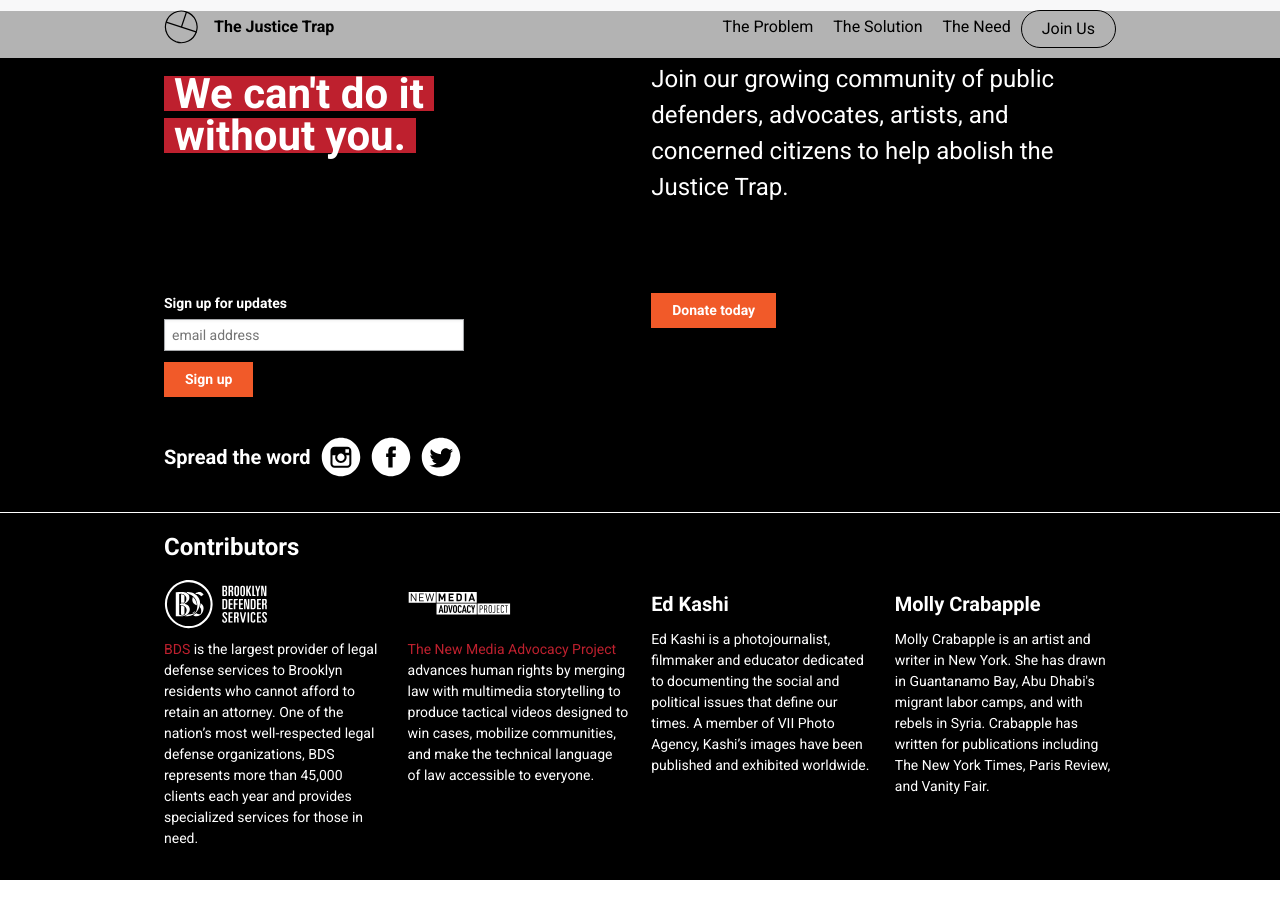
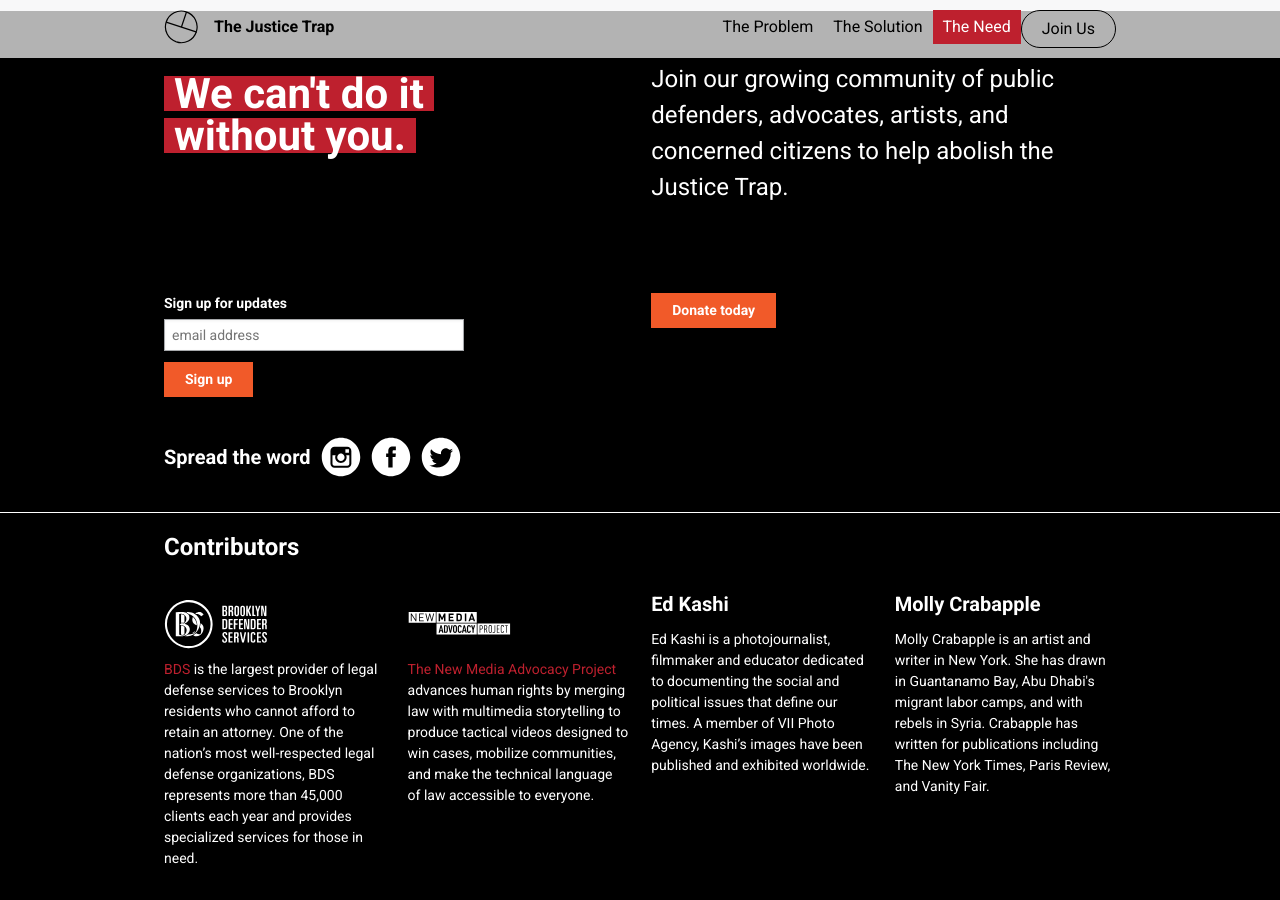
Before and after one commit to noahmanger/thejusticetrap, a Jekyll site: the page built from index.html, in a window 1280 px wide and 900 px high, scrolled down 4765 px. Built offline with Jekyll 4.4.1, drawn with Linux system fonts in a browser that asks for light colours.

```diff
--- a/_includes/footer.html
+++ b/_includes/footer.html
@@ -1,4 +1,4 @@
-<footer class="site-footer">
+<footer class="footer">
   <div class="section__content">
     <div class="clearfix">
       <h2 class="footer__heading">Contributors</h2>
--- a/assets/_sass/components/_footer.scss
+++ b/assets/_sass/components/_footer.scss
@@ -1,7 +1,15 @@
-.site-footer {
+.footer {
   background-color: $black;
   color: $white;
   border-top: 1px solid $white;
+}
+
+.contributor__name {
+  display: table-cell;
+  height: 5rem;
+  margin-top: 2rem;
+  vertical-align: bottom;
+  margin-bottom: 1rem;
 }
 
 @include media($large-screen-up) {
@@ -10,9 +18,7 @@
   }
 
   .contributor__name {
-    display: table-cell;
     height: 5rem;
     vertical-align: middle;
-    margin-bottom: 1rem;
   }
 }
--- a/assets/_sass/components/_nav.scss
+++ b/assets/_sass/components/_nav.scss
@@ -28,6 +28,11 @@
   &:hover {
     color: $red;
   }
+
+  &.active {
+    background: $red;
+    color: $white;
+  }
 }
 
 .page-nav__link--join {
--- a/assets/js/init.js
+++ b/assets/js/init.js
@@ -8,26 +8,53 @@ $(document).ready(function() {
     new Tabs($(this));
   });
 
-  // $('.section').each(function(index, section){
-  //   var sectionWatcher = scrollMonitor.create(section)
-  //   sectionWatcher.stateChange(function(){
-  //     if (section.isInViewport) {
-  //       console.log($(this).attr('id'));
-  //     }
-  //   })
-  // })
 
-  // var controller = new ScrollMagic.Controller();
-  //
-  // // Scene Handler
-  // var scene = new ScrollMagic.Scene({
-  //   triggerElement: "#section-1", // point of execution
-  // });
-  //
-  // controller.addScene([
-  //   scene,
-  //   scene2
-  // ]);
+  var controller = new ScrollMagic.Controller();
+  var sceneIDs = ['#introduction', '#the-problem', '#the-solution', '#the-need', '#join-us'];
+  var scenes = [];
+  var headerHeight = $('.site-header').outerHeight();
+
+  // Scene Handler
+  var sceneFactory = function(id) {
+    var height = $(id).outerHeight();
+
+    var scene = new ScrollMagic.Scene({
+      triggerElement: id,
+      // offset: headerHeight,
+      duration: height,
+      triggerHook: 0
+    });
+
+    scene.$link = $('.site-header a[href="'+ id +'"]');
+
+    scene.on('enter', function(e) {
+      e.target.$link.addClass('active');
+      // window.history.pushState(id);
+    });
+
+    scene.on('leave', function(e) {
+      e.target.$link.removeClass('active');
+    });
+
+    return scene;
+  }
+
+  sceneIDs.forEach(function(id) {
+    var scene = sceneFactory(id);
+    scenes.push(scene);
+  });
+
+  // Animate scroll
+  $('.page-nav__link').on('click', function(e){
+    e.preventDefault();
+    $target = $(e.target);
+    var sectionTop = $($target.attr('href')).offset().top + 2;
+    $('html, body').animate({
+      scrollTop: sectionTop + 'px'
+    })
+  });
+
+  controller.addScene(scenes);
 });
 
 var BREAKPOINTS = {
--- a/index.html
+++ b/index.html
@@ -5,12 +5,14 @@ noindex: true
 <section class="section section-1" id="introduction">
   {% include section-1.html %}
 </section>
-<section class="section section-2" id="the-problem">
-  {% include section-2.html %}
-</section>
-<section class="section section-3">
-  {% include section-3.html %}
-</section>
+<div id="the-problem">
+  <section class="section section-2">
+    {% include section-2.html %}
+  </section>
+  <section class="section section-3">
+    {% include section-3.html %}
+  </section>
+</div>
 <section class="section section-4" id="the-solution">
   {% include section-4.html %}
 </section>
```
